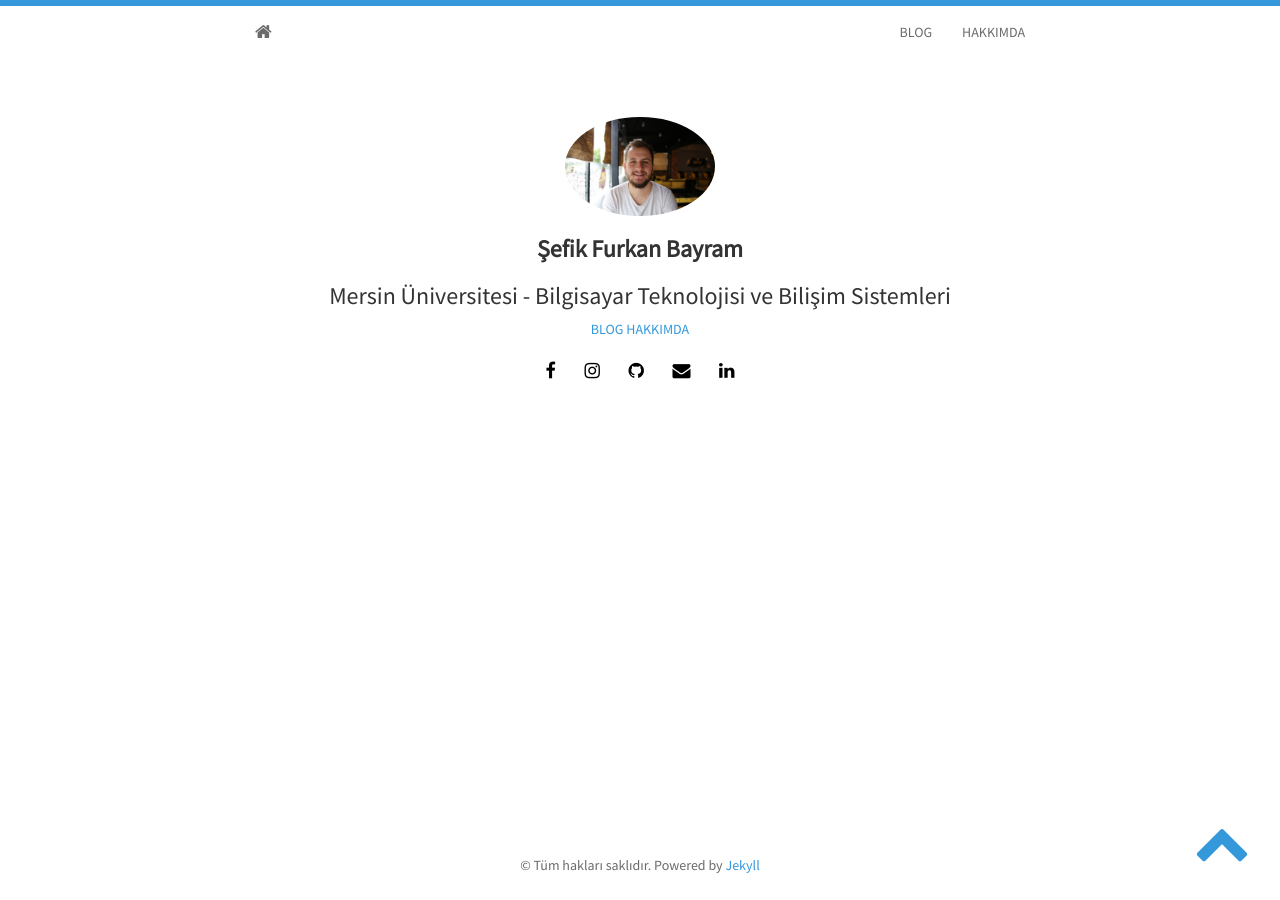
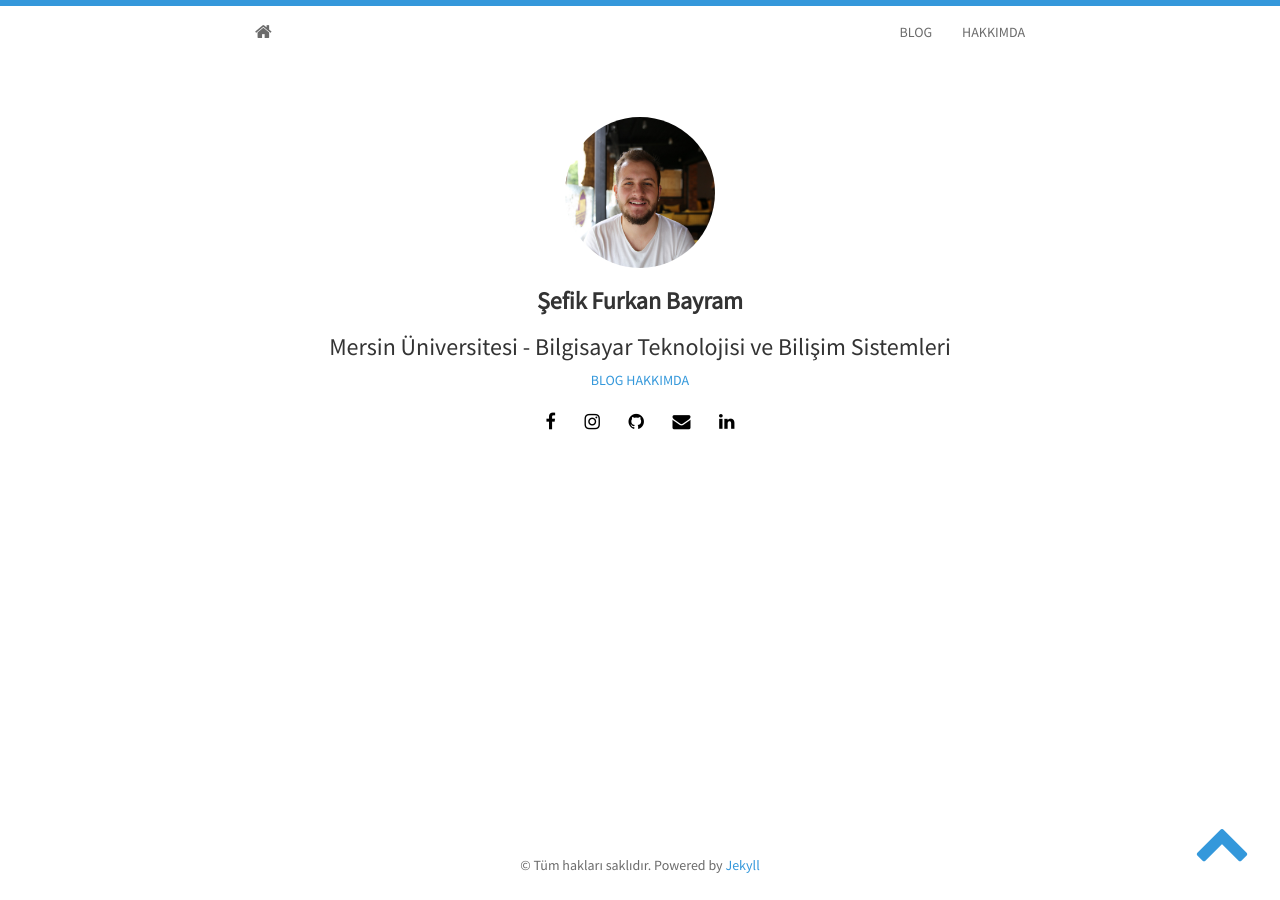
Before and after one commit to furkanbayram2/furkanbayram2.github.io, a Jekyll site: the page built from index.html, in a window 1280 px wide. Built offline with Jekyll 4.4.1, drawn with Linux system fonts in a browser that asks for light colours; nearby versions of some CDN libraries; the list of posts is cut into pages by our own code.

Commit message:
Update _config.yml

```diff
--- a/_config.yml
+++ b/_config.yml
@@ -20,7 +20,7 @@ whitelist:
 - jekyll-redirect-from
 author: Şefik Furkan Bayram
 description: Kişisel Blog ve Yazılım
-avatar: profile.jpg
+avatar: profileImage.jpg
 facebook: profile.php?id=100006148155735
 email: sefikfurkanbayram@gmail.com
 github: furkanbayram2 # username
```
